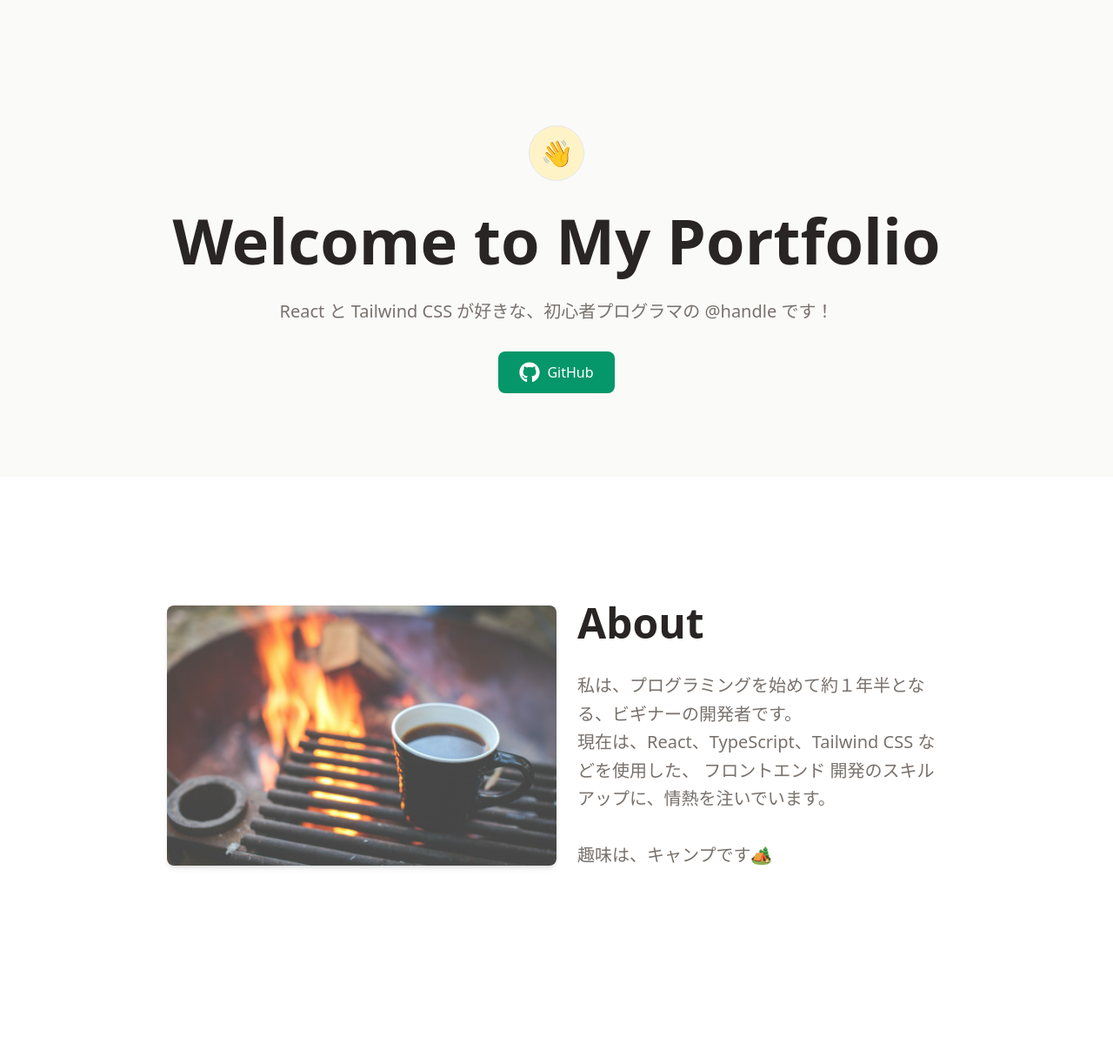
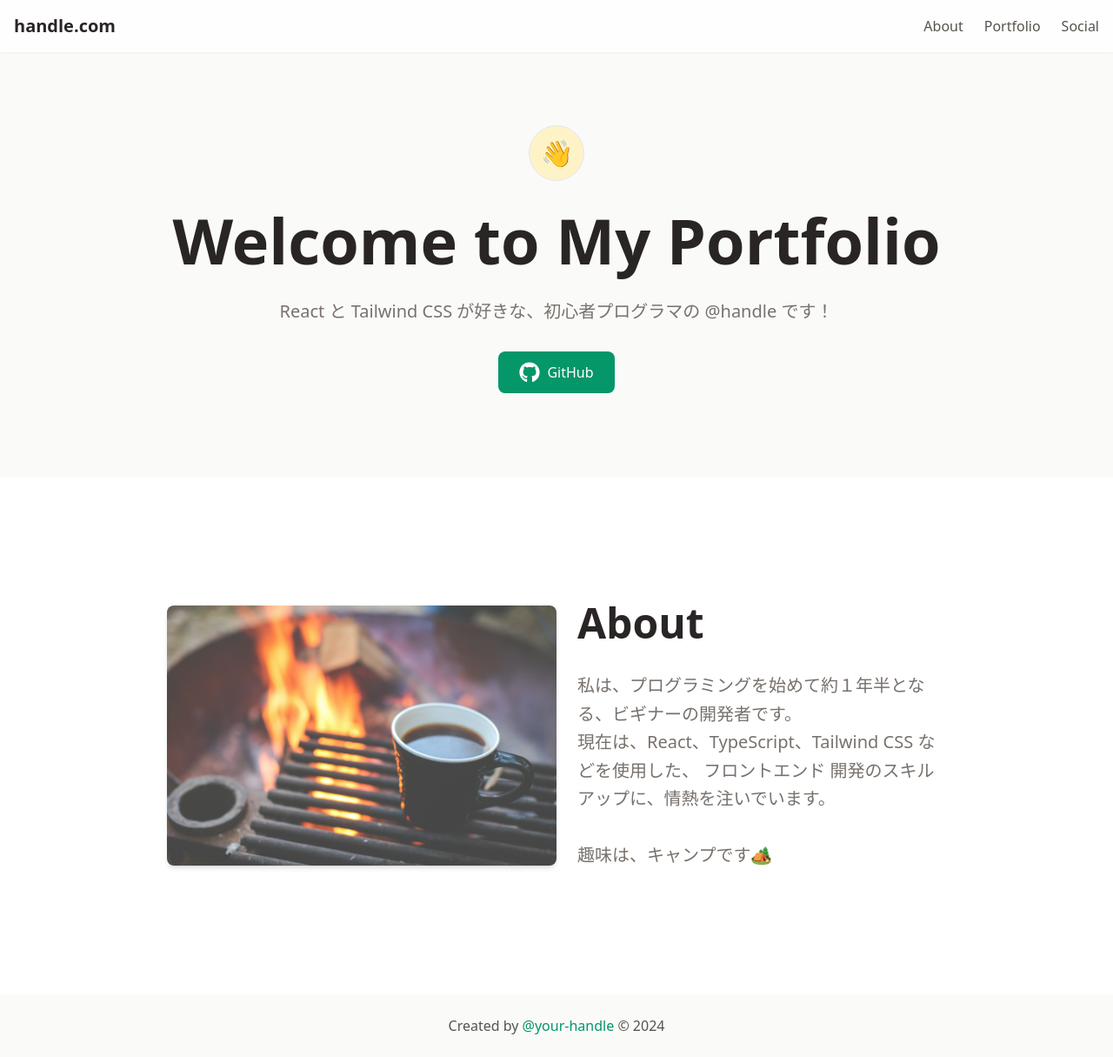
Before and after one commit to yuma-takayama/react-portfolio, a React (Vite) app: page / in a window 1280 px wide. Shown: the whole page at 87% size. Before the commit the page ends 1143 px from the top, so only its background shows below. Built offline with nearby package versions, Linux system fonts and the light colour scheme.

Commit message:
Header/ Footerの追加 - Header コンポーネントの追加 - Footer コンポーネントの追加

```diff
--- a/src/App.jsx
+++ b/src/App.jsx
@@ -1,14 +1,15 @@
 import About from "./components/About";
+import Footer from "./components/Footer";
+import Header from "./components/Header";
 import Hero from "./components/Hero";
 
 function App() {
   return (
     <>
-      {/* Hero */}
+      <Header />
       <Hero />
-
-      {/* About */}
       <About />
+      <Footer />
     </>
   );
 }
--- /dev/null
+++ b/src/components/Footer.jsx
@@ -0,0 +1,25 @@
+const Footer = () => {
+  const year = new Date().getFullYear();
+
+  return (
+    <footer className="py-6 px-4 bg-stone-50">
+      <div className="container mx-auto text-center text-stone-600">
+        <p>
+          Created by{" "}
+          <a
+            className="text-emerald-600"
+            href="#"
+            target="_blank"
+            rel="noreferrer"
+          >
+            @your-handle
+          </a>{" "}
+          {/* &copy; {new Date().getFullYear()} */}
+          &copy; {year}
+        </p>
+      </div>
+    </footer>
+  );
+};
+
+export default Footer;
--- /dev/null
+++ b/src/components/Header.jsx
@@ -0,0 +1,48 @@
+import { FaBars, FaXmark } from "react-icons/fa6";
+import { useState } from "react";
+
+const NAV_LINKS = [
+  { name: "About", href: "#about" },
+  { name: "Portfolio", href: "#portfolio" },
+  { name: "Social", href: "#social" },
+];
+
+const Header = () => {
+  const [isMenuOpen, setIsMenuOpen] = useState(false);
+
+  return (
+    <header className="fixed top-0 w-full bg-white/80 backdrop-blur-sm shadow-sm z-50">
+      <div className="container mx-auto p-4 flex justify-between items-center">
+        <a className="text-xl font-bold text-stone-800" href="#">
+          handle.com
+        </a>
+        <button
+          onClick={() => setIsMenuOpen(!isMenuOpen)}
+          className="md:hidden"
+        >
+          {isMenuOpen ? <FaXmark /> : <FaBars />}
+        </button>
+        <nav
+          className={`${
+            isMenuOpen ? "block" : "hidden"
+          } md:block absolute md:relative top-full left-0 w-full md:w-auto bg-white md:bg-transparent`}
+        >
+          <ul className="flex flex-col md:flex-row space-y-2 md:space-y-0 md:space-x-6 p-4 md:p-0">
+            {NAV_LINKS.map((link) => (
+              <li key={link.name}>
+                <a
+                  href={link.href}
+                  className="text-stone-600 hover:text-stone-900"
+                >
+                  {link.name}
+                </a>
+              </li>
+            ))}
+          </ul>
+        </nav>
+      </div>
+    </header>
+  );
+};
+
+export default Header;
```
